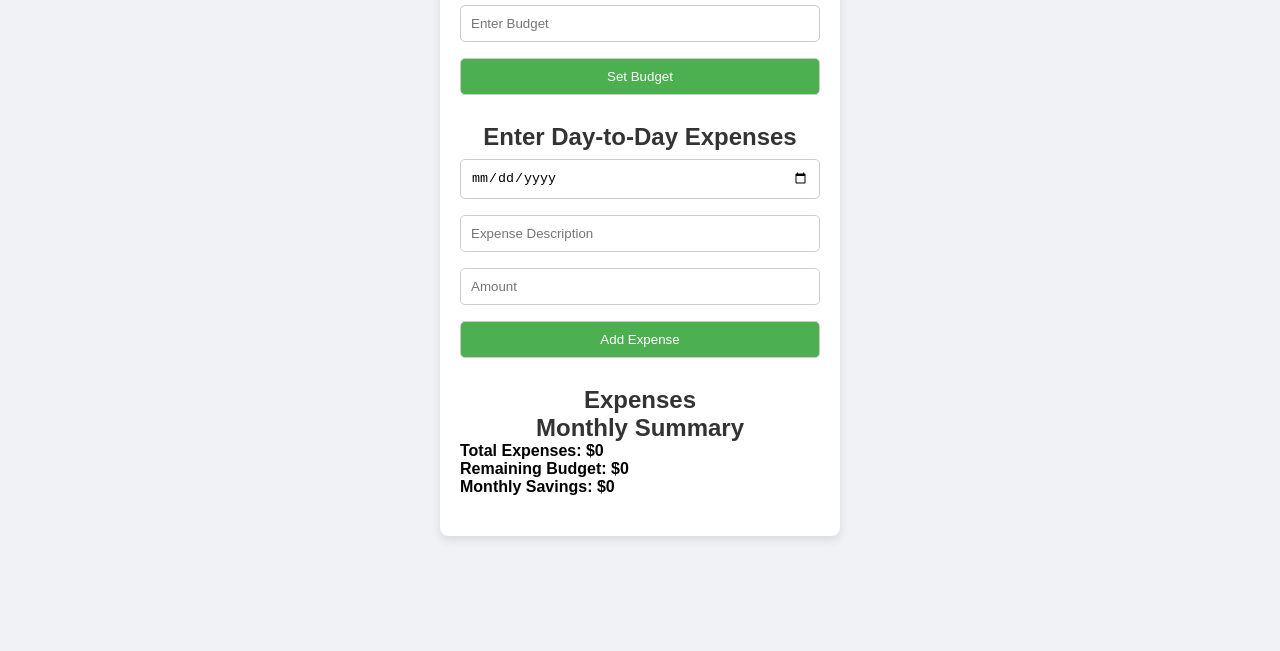
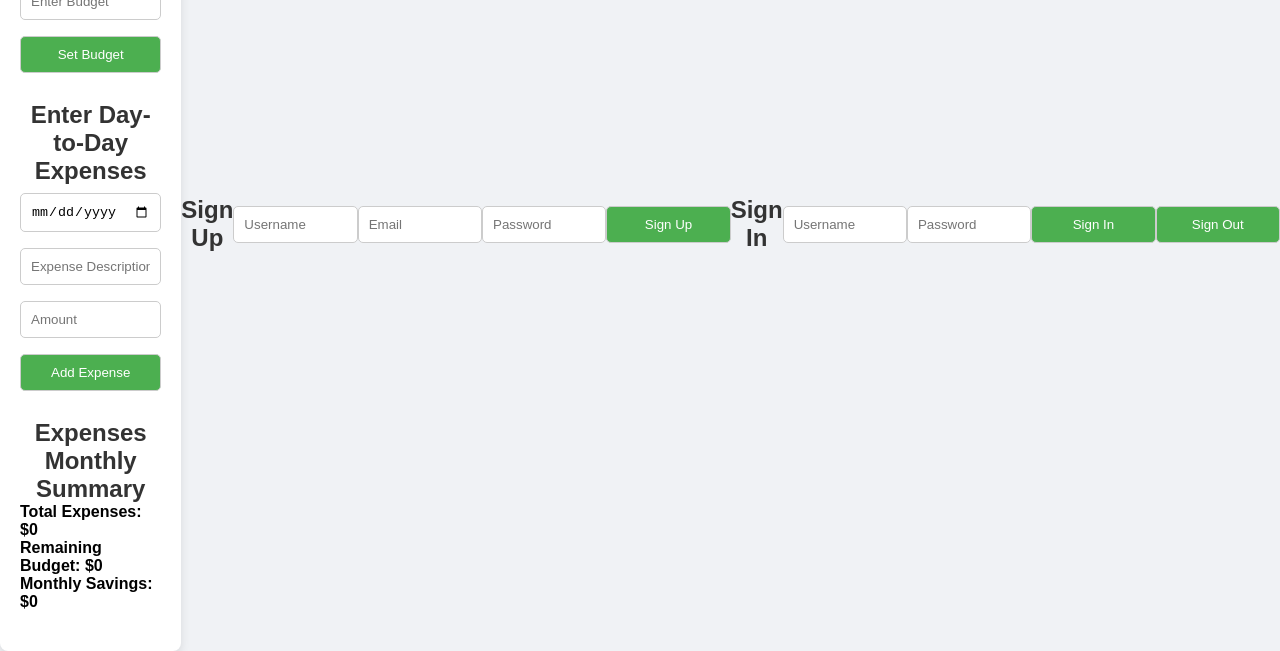
Before and after one commit to Jeysuriya22/aws_project, a website: page public/index.html in a window 1280 px wide. Shown: the part 176-827 px from the top of the page. Before the commit the page ends 800 px from the top, so only its background shows below. Drawn offline with Linux system fonts and the light colour scheme.

Commit message:
Update index.html

```diff
--- a/public/index.html
+++ b/public/index.html
@@ -39,6 +39,21 @@
             <p>Monthly Savings: $<span id="monthly-savings">0</span></p>
         </div>
     </div>
+    <!-- Sign-Up Form -->
+<h2>Sign Up</h2>
+<input type="text" id="username" placeholder="Username" />
+<input type="email" id="email" placeholder="Email" />
+<input type="password" id="password" placeholder="Password" />
+<button onclick="signUp()">Sign Up</button>
+
+<!-- Sign-In Form -->
+<h2>Sign In</h2>
+<input type="text" id="username" placeholder="Username" />
+<input type="password" id="password" placeholder="Password" />
+<button onclick="signIn()">Sign In</button>
+
+<!-- Sign-Out Button -->
+<button onclick="signOut()">Sign Out</button>
 
     <script src="app.js"></script>
 </body>
```
